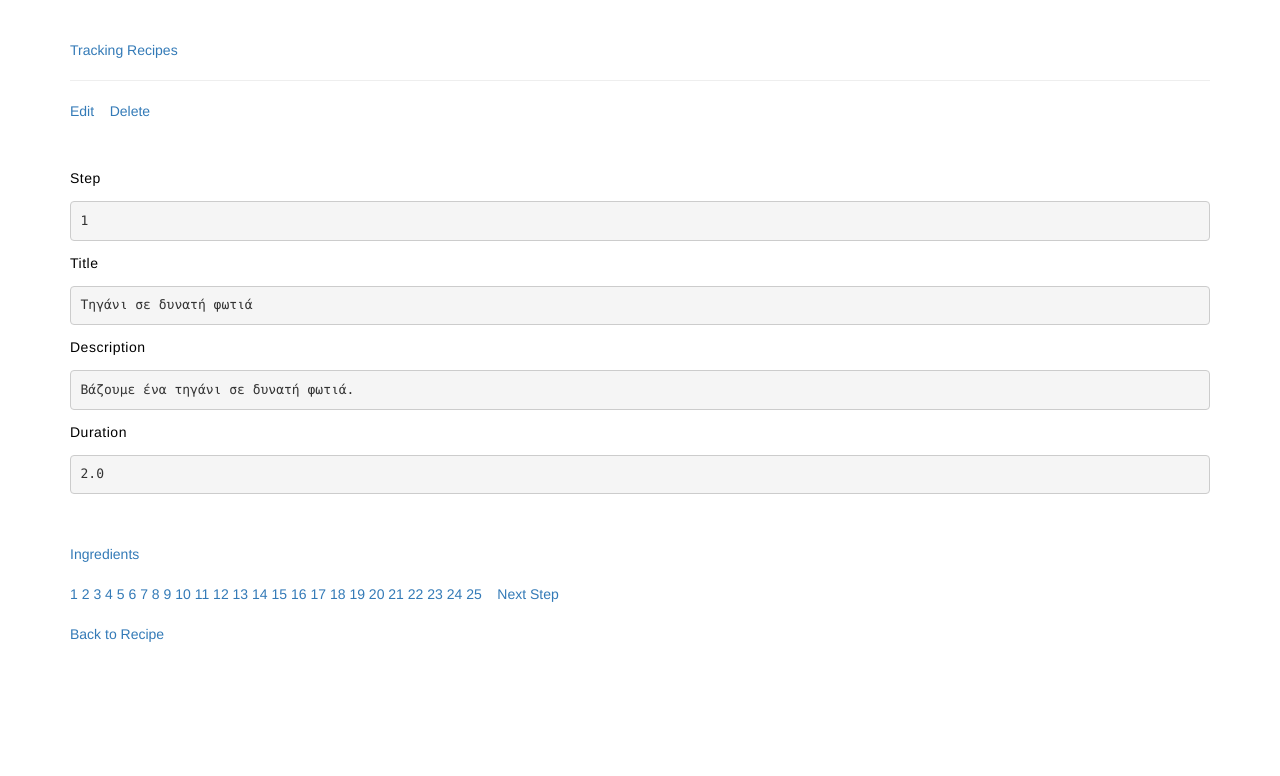
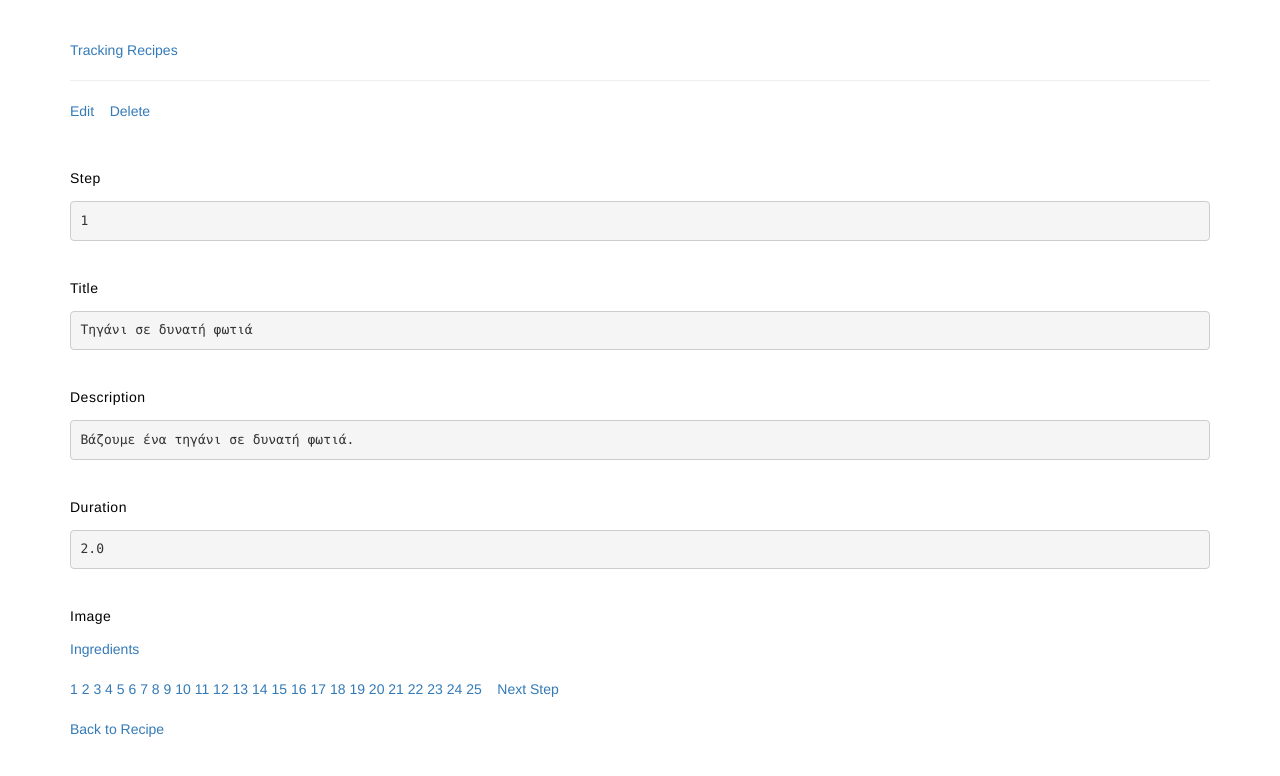
Before and after one commit to fboomax/recipeCrud, a Django app: page /recipe/8/steplist/ in a window 1280 px wide. Shown: the top 776 px of the page. Run offline with Django 3.2, Linux system fonts and the light colour scheme; data comes from the database, SQL or seed files in the repository; some libraries are stand-ins or nearby versions.

Commit message:
show image in steprecipe

```diff
--- a/base/templates/base/steplist.html
+++ b/base/templates/base/steplist.html
@@ -16,14 +16,22 @@
         </div>
         <p>Step </p>
         <pre>{{step.step}}</pre>
+        <br>
         <p>Title </p>
         <pre>{{step.title}}</pre>
+        <br>
         <p>Description </p>
         <pre>{{step.description}}</pre>
+        <br>
         <p>Duration </p>
         <pre>{{step.duration}}</pre>
         <br>
+        <p>Image </p>
+        {% if step.image.url != NULL %}
+        <img src={{ step.image.url }} width="250" height="250">
         <br>
+        <br>
+        {% endif%}
         <div>
             <a href="/recipe/{{ recipe_id }}/steplist/{{ step.id }}/ingredients">Ingredients</a>
         </div>
--- a/base/views.py
+++ b/base/views.py
@@ -157,7 +157,7 @@
 
     def post(self, request, recipe_pk, step_pk):
         stepRecipe = get_object_or_404(StepRecipe, pk=step_pk)
-        form = StepRecipeForm(request.POST, instance=stepRecipe)
+        form = StepRecipeForm(request.POST, request.FILES, instance=stepRecipe)
         if form.is_valid():
             form.save()
             return redirect(reverse('step-list', kwargs={'recipe_pk': recipe_pk}))
```
Also changed, not shown: media/media/250x250-Placeholder.png (added), media/media/goudi.jpg (added), media/media/goudi_B8enKPf.jpg (added), media/media/marinada.jpeg (added), media/media/memvrani.jpg (added), media/media/psisimo.jpg (added), media/media/psugeio.jpg (added), media/media/service.jpeg (added), media/media/wma_paidakia.png (added).
